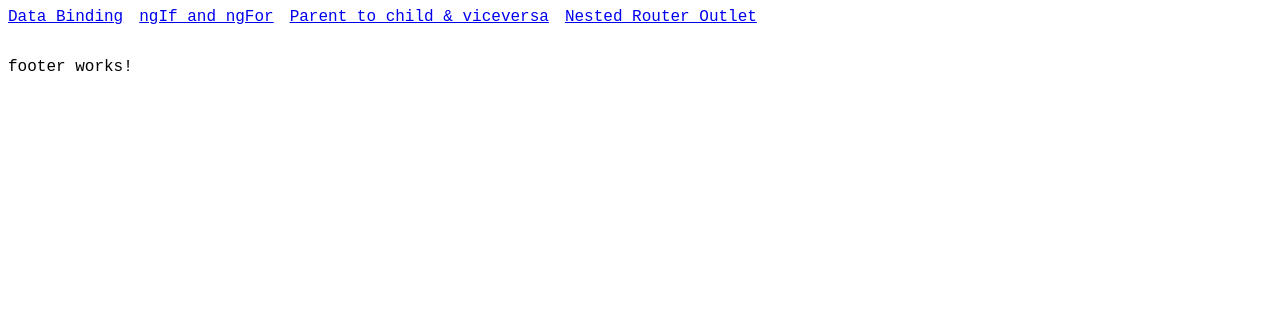
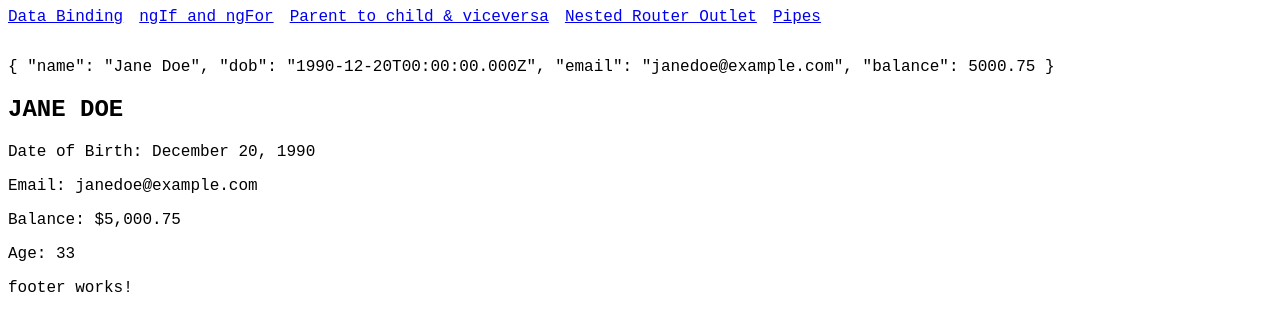
Before and after one commit to dav100ide-red/basic-nine, an Angular app: page /pipes in a window 1280 px wide. Before the commit this address led to /. Shown: the top 330 px of the page. Built offline with nearby package versions, Linux system fonts and the light colour scheme.

Commit message:
add pipes

```diff
--- a/src/app/app.routes.ts
+++ b/src/app/app.routes.ts
@@ -48,4 +48,11 @@ export const routes: Routes = [
             },
         ],
     },
+    {
+        path: 'pipes',
+        loadComponent: () =>
+            import('./pages/pipes/pipes.component').then(
+                (m) => m.PipesComponent
+            ),
+    },
 ];
--- a/src/app/components/header/header.component.ts
+++ b/src/app/components/header/header.component.ts
@@ -26,5 +26,6 @@ export class HeaderComponent {
         { label: 'ngIf and ngFor', path: 'show-hide-list' },
         { label: 'Parent to child & viceversa', path: 'parent-child' },
         { label: 'Nested Router Outlet', path: 'nested-router-outlet' },
+        { label: 'Pipes', path: 'pipes' },
     ];
 }
--- /dev/null
+++ b/src/app/pages/pipes/pipes.component.html
@@ -0,0 +1,8 @@
+<p>{{ user | json }}</p>
+<div>
+    <h2>{{ user.name | uppercase }}</h2>
+    <p>Date of Birth: {{ user.dob | date : "MMMM d, y" }}</p>
+    <p>Email: {{ user.email | lowercase }}</p>
+    <p>Balance: {{ user.balance | currency : "USD" }}</p>
+    <p>Age: {{ user.dob | age }}</p>
+</div>
--- /dev/null
+++ b/src/app/pages/pipes/pipes.component.ts
@@ -0,0 +1,19 @@
+import { CommonModule } from '@angular/common';
+import { Component } from '@angular/core';
+import { AgePipe } from '../../pipes/age.pipe';
+
+@Component({
+    selector: 'pipes',
+    standalone: true,
+    imports: [CommonModule, AgePipe],
+    templateUrl: './pipes.component.html',
+    styleUrl: './pipes.component.scss',
+})
+export class PipesComponent {
+    user = {
+        name: 'Jane Doe',
+        dob: new Date(1990, 11, 20), // June 20, 1990
+        email: 'janedoe@example.com',
+        balance: 5000.75,
+    };
+}
--- /dev/null
+++ b/src/app/pipes/age.pipe.ts
@@ -0,0 +1,21 @@
+import { Pipe, PipeTransform } from '@angular/core';
+
+@Pipe({
+    name: 'age',
+    standalone: true,
+})
+export class AgePipe implements PipeTransform {
+    transform(value: Date): number {
+        const today = new Date();
+        const birthDate = new Date(value);
+        let age = today.getFullYear() - birthDate.getFullYear();
+        const monthDiff = today.getMonth() - birthDate.getMonth();
+        if (
+            monthDiff < 0 ||
+            (monthDiff === 0 && today.getDate() < birthDate.getDate())
+        ) {
+            age--;
+        }
+        return age;
+    }
+}
```
Also changed, not shown: src/app/pages/pipes/pipes.component.scss (added).
